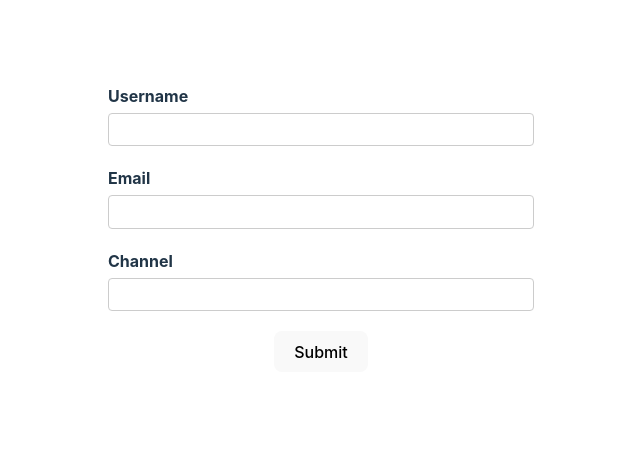
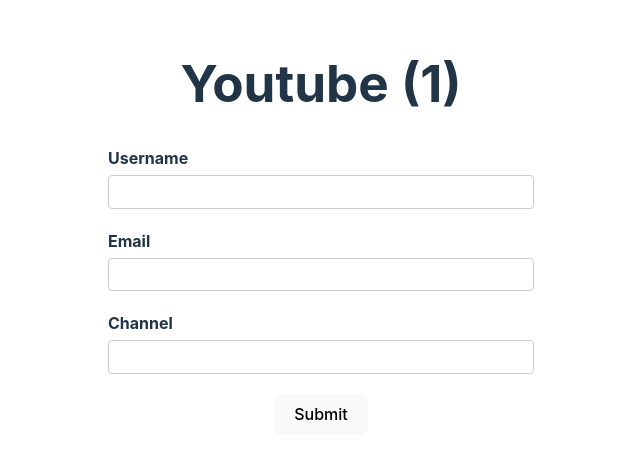
Before and after one commit to liar88828/tutorial-react-hook-form-ts, a React (Vite) app: page / in a window 1280 px wide. Shown: the part 172-630 px from the top of the page, without its empty margins (319-959 px from the left). Built offline with nearby package versions, Linux system fonts and the light colour scheme.

Commit message:
6 Form State and Rerenders

```diff
--- a/src/App.tsx
+++ b/src/App.tsx
@@ -1,4 +1,4 @@
-import { YoutubeForm } from './components/eps5/YoutubeForm'
+import { YoutubeForm } from './components/eps6/YoutubeForm'
 import './style/App.css'
 
 function App() {
--- /dev/null
+++ b/src/components/eps6/YoutubeForm.tsx
@@ -0,0 +1,42 @@
+import { useForm } from 'react-hook-form'
+import '../../style/YoutubeForm.css'
+import { DevTool } from '@hookform/devtools'
+
+let renderCount = 0
+
+export const YoutubeForm = () => {
+    const form = useForm()
+    const { register, control } = form
+    // const { name, ref, onChange, onBlur } = register('username')
+    renderCount++;
+    return (
+        <div>
+            <h1>Youtube ({renderCount / 2})</h1>
+            <form >
+                <label htmlFor="username"> Username</label>
+                <input type="text"
+                    id='username'
+                    {...register('username')}
+                // name={name}
+                // ref={ref}
+                // onChange={onChange}
+                // onBlur={onBlur}
+                />
+
+                <label htmlFor="email">Email</label>
+                <input type="text" id='email'
+                    {...register('email')}
+                // name="email"
+                />
+
+                <label htmlFor="channel">Channel</label>
+                <input type="text" id='channel'
+                    {...register('channel')}
+                //  name="channel"
+                />
+                <button>Submit</button>
+            </form>
+            <DevTool control={control} />
+        </div>
+    )
+}
```
